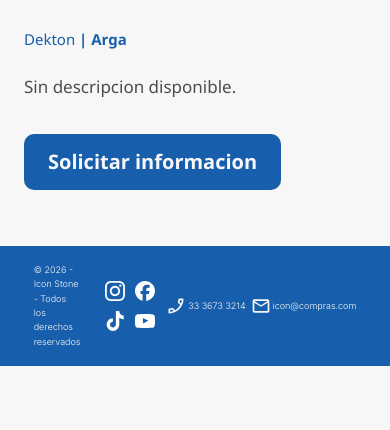
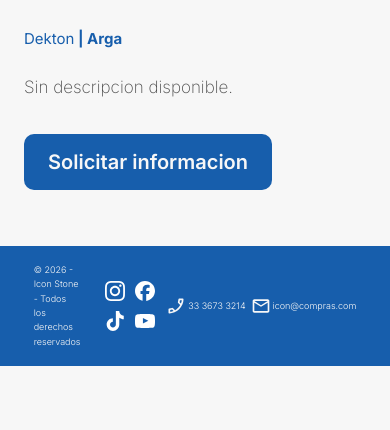
Before and after one commit to ubymarkdev/icon_new_page_2026, a Django app: a page that uses templates/base.html in a window 390 px wide. Shown: the part 363-793 px from the top of the page. Run offline with Django 5.2, Linux system fonts and the light colour scheme; data comes from the database, SQL or seed files in the repository.

Commit message:
catalogo font fix

```diff
--- a/catalogo/static/catalogo/producto_detalle.css
+++ b/catalogo/static/catalogo/producto_detalle.css
@@ -75,7 +75,7 @@
     margin: 0 0 28px;
     color: var(--primary);
     font-size: clamp(25px, 4vw, 50px);
-    font-family: 'Segoe UI', sans-serif;
+    font-family: "Inter", sans-serif;
     line-height: 1.1;
 }
 
@@ -87,7 +87,7 @@
     margin: 0 0 10px;
     color: var(--primary);
     font-size: 60px;
-    font-family: 'Segoe UI', sans-serif;
+    font-family: "Inter", sans-serif;
     font-weight: 300;
 }
 
@@ -97,7 +97,7 @@
     font-size: 30px;
     font-weight: 200;
     line-height: 1.45;
-    font-family: 'Segoe UI', sans-serif;
+    font-family: "Inter", sans-serif;
 }
 
 .producto_cta {
@@ -112,7 +112,7 @@
     background-color: #175EAC;
     color: var(--bg);
     font-size: 22px;
-    font-family: 'Segoe UI', sans-serif;
+    font-family: "Inter", sans-serif;
     font-weight: 600;
 }
 
```
Also changed, not shown: catalogo/static/catalogo/catalogo.css (+5 -5 lines).
